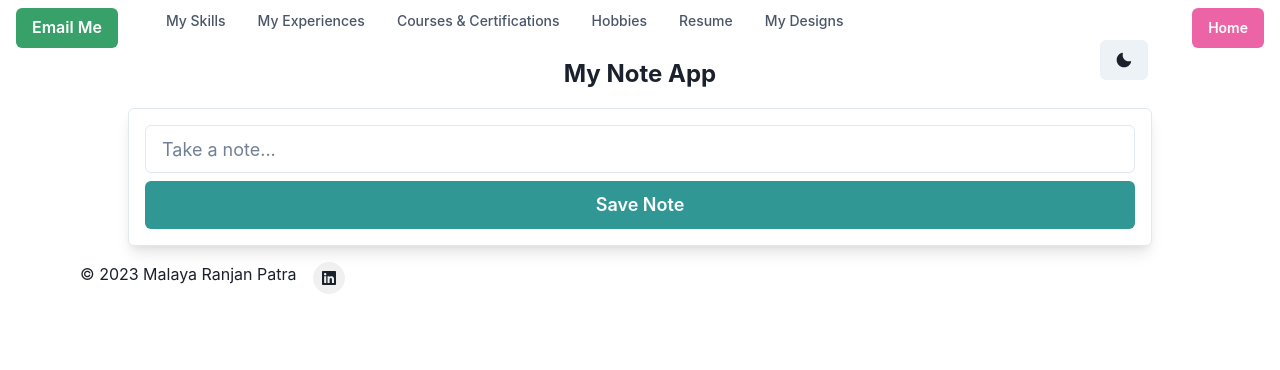
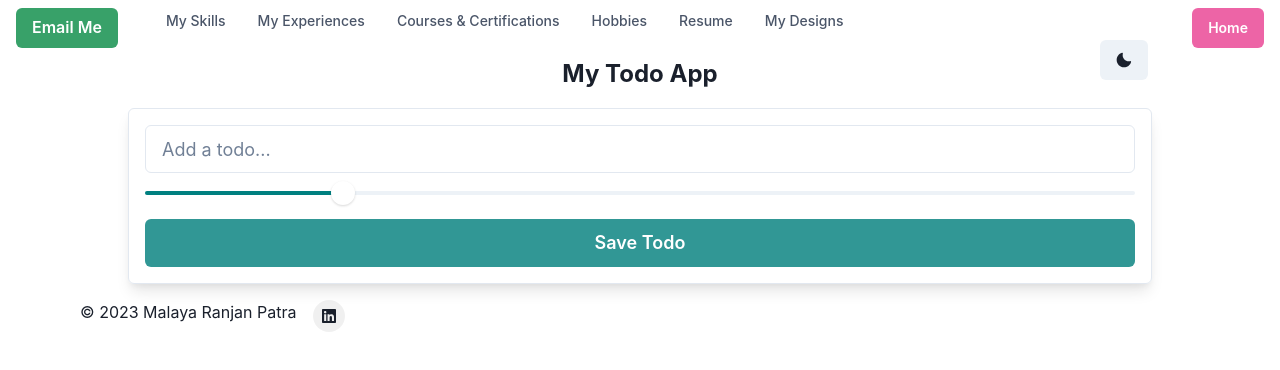
Before and after one commit to MalayaRP/my-world, a Next.js app: page /my-designs-2 in a window 1280 px wide. Shown: the top 370 px of the page. Built offline with nearby package versions, Linux system fonts and the light colour scheme.

Commit message:
Update page.js

```diff
--- a/app/my-designs-2/page.js
+++ b/app/my-designs-2/page.js
@@ -9,11 +9,16 @@ import {
   ChakraProvider,
   UnorderedList,
   ListItem,
+  Slider,
+  SliderTrack,
+  SliderFilledTrack,
+  SliderThumb,
 } from '@chakra-ui/react';
 
 function App() {
   const [note, setNote] = useState('');
   const [notes, setNotes] = useState([]);
+  const [priority, setPriority] = useState(1); // Initialize priority with a default value
 
   useEffect(() => {
     // Load saved notes from localStorage on component mount
@@ -32,10 +37,15 @@ function App() {
     setNote(event.target.value);
   };
 
+  const handlePriorityChange = (value) => {
+    setPriority(value);
+  };
+
   const handleSaveNote = () => {
     if (note.trim() !== '') {
-      setNotes([...notes, note]);
+      setNotes([...notes, { text: note, priority }]);
       setNote('');
+      setPriority(1); // Reset priority to default value after saving
     }
   };
 
@@ -43,7 +53,7 @@ function App() {
     <ChakraProvider>
       <VStack spacing={4} align="center">
         <Text fontSize="2xl" fontWeight="bold">
-          My Note App
+          My Todo App
         </Text>
         <Box
           boxShadow="lg"
@@ -54,11 +64,24 @@ function App() {
           borderColor="gray.200"
         >
           <Input
-            placeholder="Take a note..."
+            placeholder="Add a todo..."
             value={note}
             onChange={handleNoteChange}
             size="lg"
           />
+          <Slider
+            value={priority}
+            onChange={handlePriorityChange}
+            max={5} // Set the maximum priority value as needed
+            step={1}
+            size="lg"
+            mt={2}
+          >
+            <SliderTrack bg="gray.100">
+              <SliderFilledTrack bg="teal" />
+            </SliderTrack>
+            <SliderThumb boxSize={6} />
+          </Slider>
           <Button
             onClick={handleSaveNote}
             colorScheme="teal"
@@ -66,7 +89,7 @@ function App() {
             mt={2}
             width="100%"
           >
-            Save Note
+            Save Todo
           </Button>
         </Box>
         {notes.length > 0 && (
@@ -80,7 +103,12 @@ function App() {
                 bg="white"
                 _hover={{ bg: 'gray.100' }}
               >
-                {savedNote}
+                <Box>
+                  <Text fontSize="lg" fontWeight="bold">
+                    Priority: {savedNote.priority}
+                  </Text>
+                  {savedNote.text}
+                </Box>
               </ListItem>
             ))}
           </UnorderedList>
```
